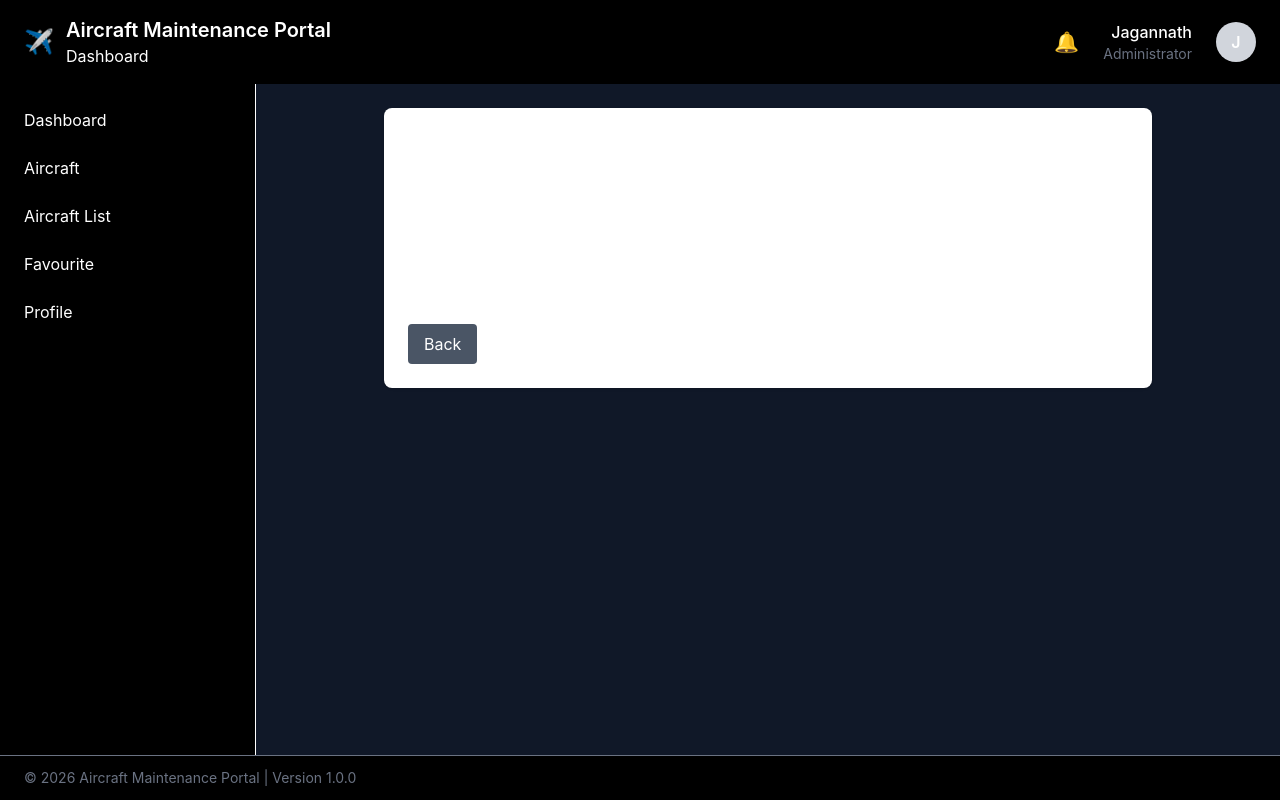
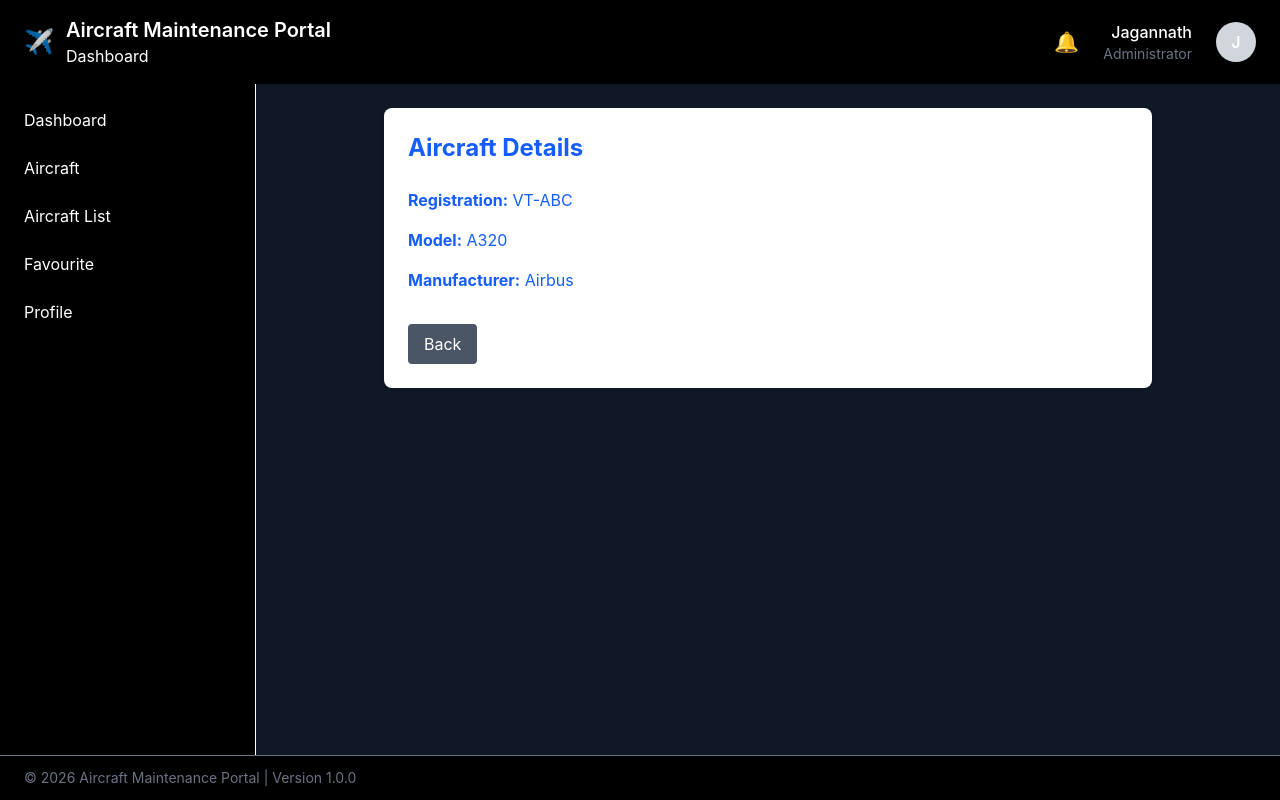
Before and after one commit to jagannath-k-pandhare/ReactRepo, a React (Vite) app in the folder aircraft-maintenance-portal/: page /aircraftdetails/1 in a window 1280 px wide. Built offline with nearby package versions, Linux system fonts and the light colour scheme; the HTML template or start-up script is replaced by a standard one.

Commit message:
aircraft detials completed

```diff
--- a/aircraft-maintenance-portal/src/pages/AircraftDetails.jsx
+++ b/aircraft-maintenance-portal/src/pages/AircraftDetails.jsx
@@ -18,9 +18,7 @@ function AircraftDetails() {
 
         const data = await response.json();
 
-        const selectedAircraft = data.find(
-          (item) => item.id === Number(id)
-        );
+        const selectedAircraft = data.find((item) => item.id === Number(id));
 
         setAircraft(selectedAircraft);
       } catch (error) {
@@ -36,7 +34,7 @@ function AircraftDetails() {
   }
 
   return (
-    <div className="max-w-3xl mx-auto bg-white rounded-lg shadow p-6">
+    <div className="max-w-3xl mx-auto bg-white text-blue-600 rounded-lg shadow p-6">
       <h1 className="text-2xl font-bold mb-6">Aircraft Details</h1>
 
       <div className="space-y-4">
@@ -54,7 +52,7 @@ function AircraftDetails() {
       </div>
 
       <button
-        className="mt-8 bg-gray-600 text-white px-4 py-2 rounded hover:bg-gray-700"
+        className="mt-8 bg-gray-600 text-white px-4 py-2 rounded hover:bg-yellow-700"
         onClick={() => navigate("/aircraftlist")}
       >
         Back
```
